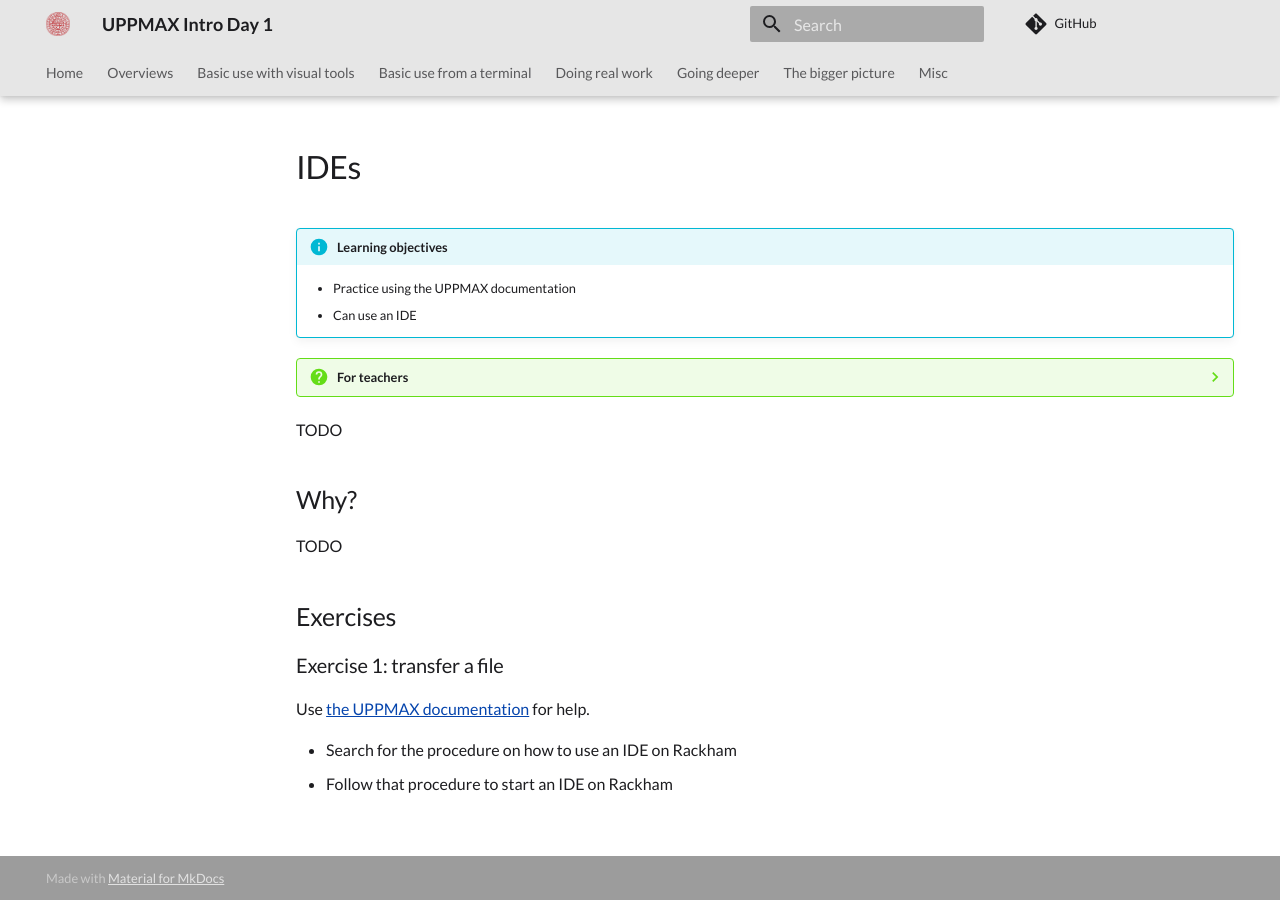
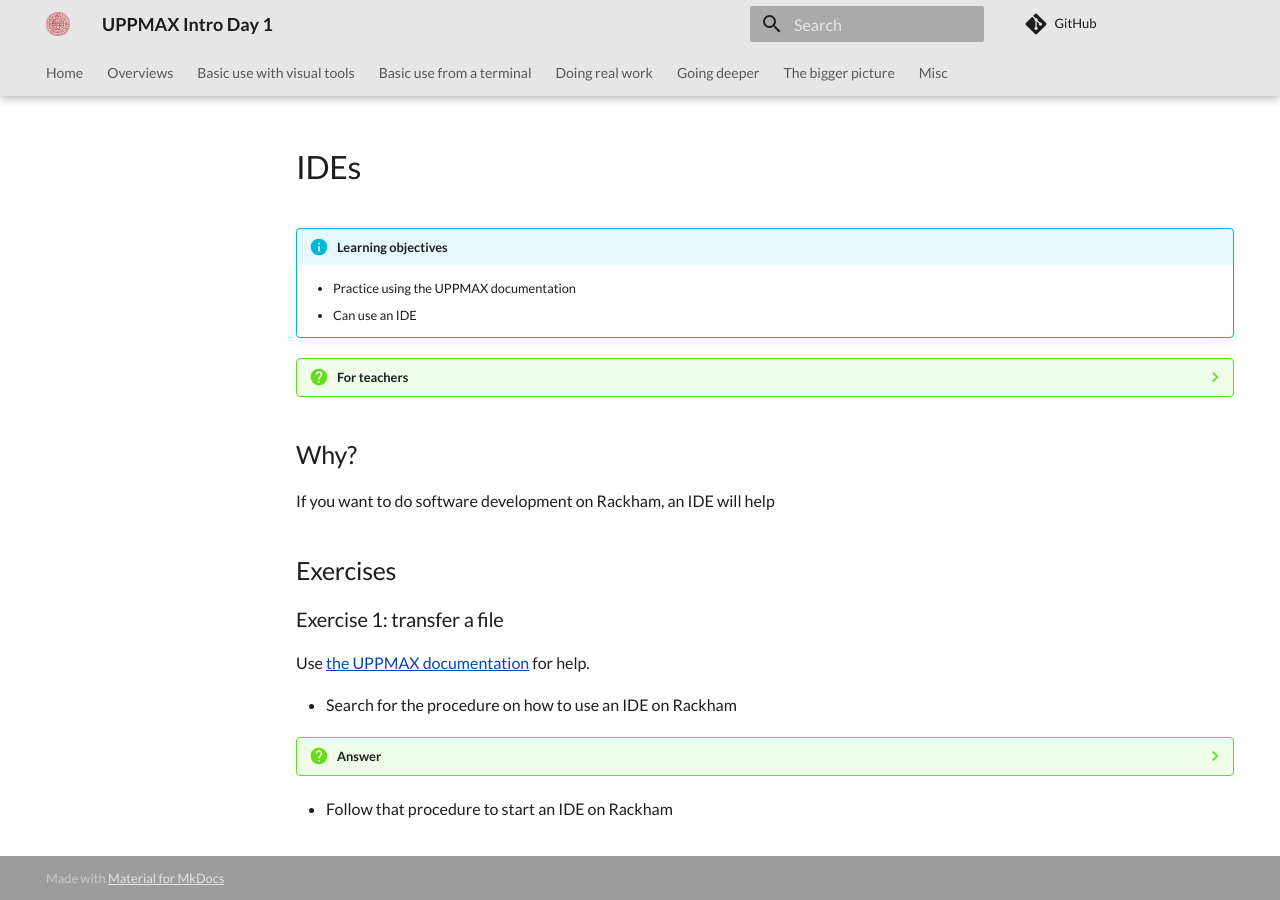
Before and after one commit to UPPMAX/uppmax_intro_day_1, an MkDocs documentation site: the page built from docs/sessions/ides.md, in a window 1280 px wide. Built offline with MkDocs 1.6.1 and Material for MkDocs 9.7.7, drawn with Linux system fonts in a browser that asks for light colours; comment, search, counter and statistics services are not loaded.

Commit message:
Draft of IDEs

```diff
--- a/docs/sessions/ides.md
+++ b/docs/sessions/ides.md
@@ -35,13 +35,14 @@
     Prior questions:
 
     - What is an IDE?
-    - ...
-
-TODO
+    - Anybody know the names of some famous IDEs?
+    - Why would you use an IDE?
+    - What can an IDE do?
 
 ## Why?
 
-TODO
+If you want to do software development on Rackham,
+an IDE will help
 
 ## Exercises
 
@@ -51,4 +52,9 @@
 for help.
 
 - Search for the procedure on how to use an IDE on Rackham
+
+???- question "Answer"
+
+    You can find these at <https://docs.uppmax.uu.se/software/ides_on_rackham/>
+
 - Follow that procedure to start an IDE on Rackham
```
